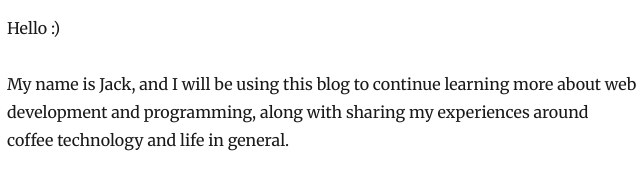
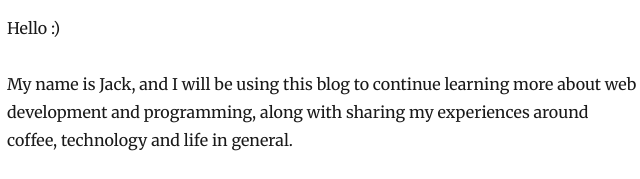
Before and after one commit to Jacknes/pascoe.dev, a Gatsby site: page /hello-world/ in a window 1280 px wide. Shown: the part 181-360 px from the top of the page, 318-958 px from the left. Built offline with nearby package versions, Linux system fonts and the light colour scheme; Gatsby itself is replaced by a stand-in of ours; some packages are replaced by stand-ins of ours.

Commit message:
Blog typo.

```diff
--- a/content/blog/hello-world/index.md
+++ b/content/blog/hello-world/index.md
@@ -6,7 +6,7 @@ description: "Holy heck I might have to follow through with this"
 
 Hello :)
 
-My name is Jack, and I will be using this blog to continue learning more about web development and programming, along with sharing my experiences around coffee technology and life in general.
+My name is Jack, and I will be using this blog to continue learning more about web development and programming, along with sharing my experiences around coffee, technology and life in general.
 
 I think that if I don't set some obtainable goals right off the bat, this blog probably won't remain front of mind. So,
 there are a few things I want to achieve:
```
